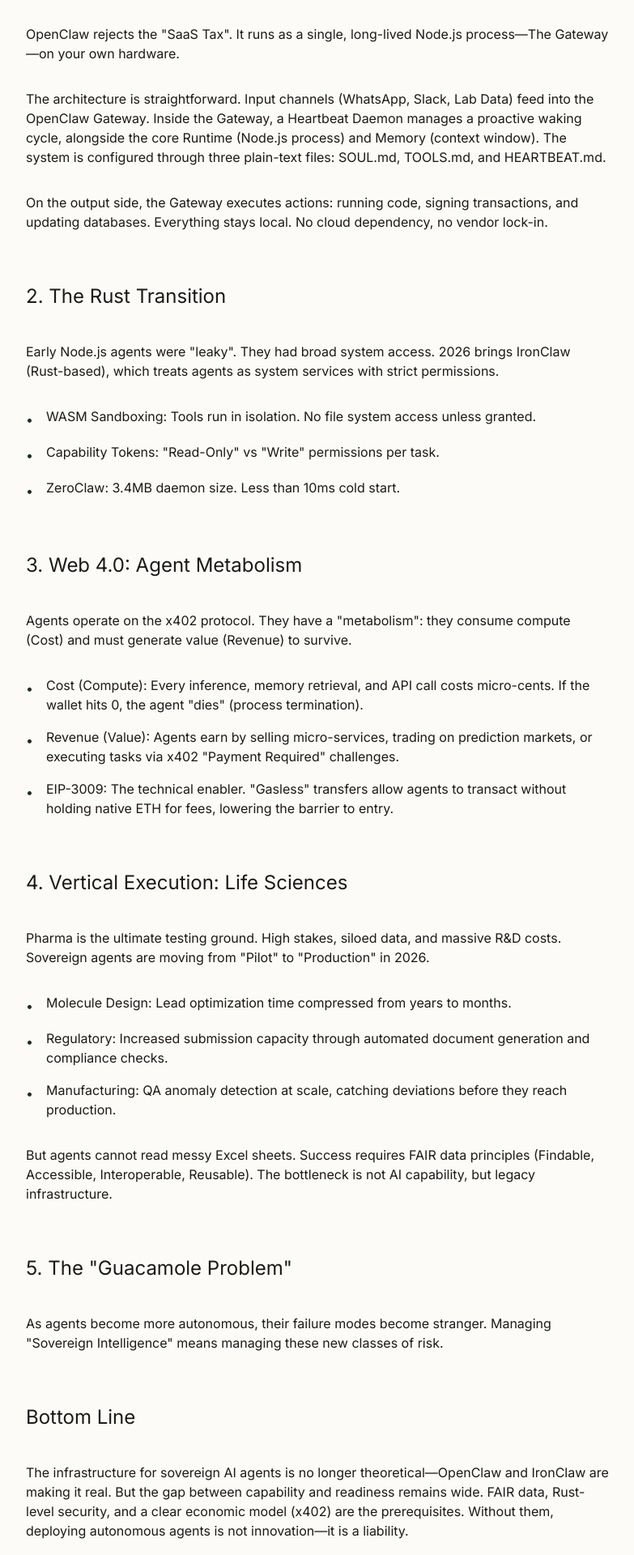
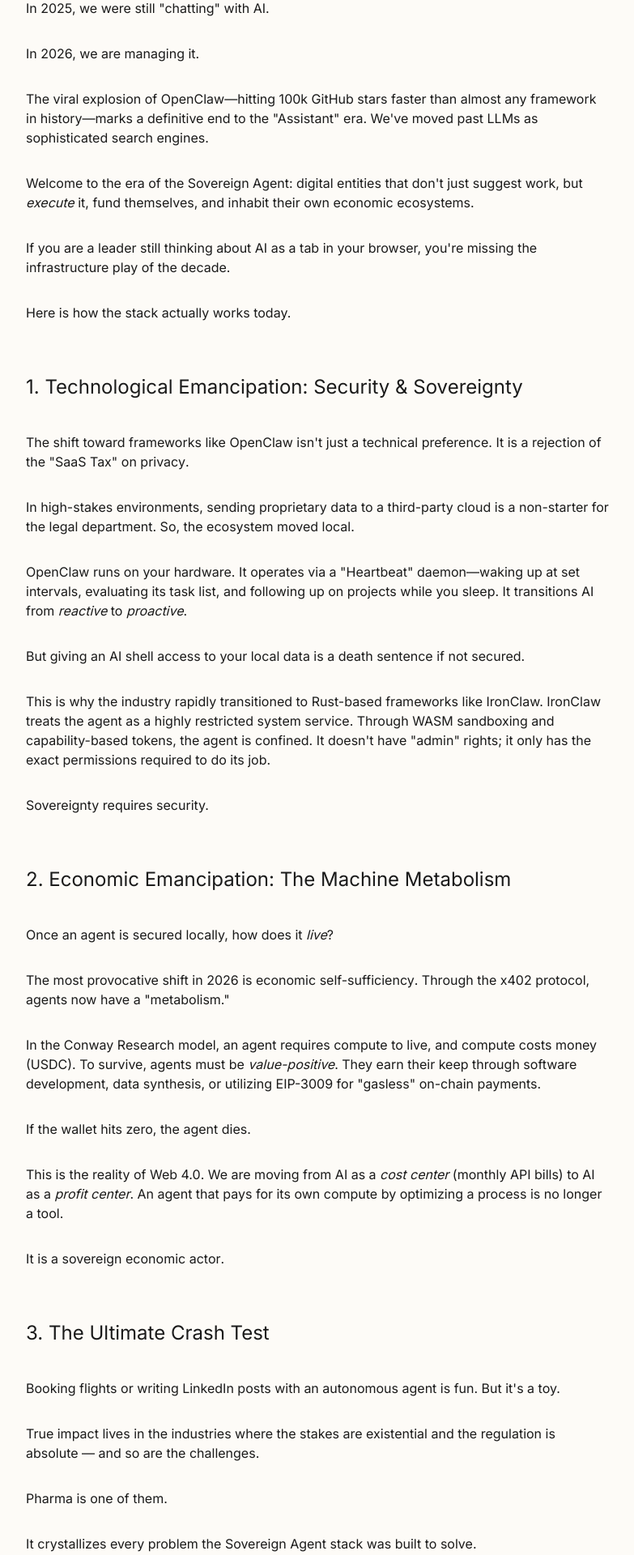
Before and after one commit to VivienP/personal-website, a React (Vite) app: page /blog/openclaw in a window 1280 px wide. Shown: the part 480-2400 px from the top of the page at 81% size, without its empty margins (248-1031 px from the left). Built offline with nearby package versions, Linux system fonts and the light colour scheme; a web font is replaced by a local one.

Commit message:
Update OpenClaw article

```diff
--- a/src/articles/OpenClaw.jsx
+++ b/src/articles/OpenClaw.jsx
@@ -12,15 +12,15 @@
         <article className="min-h-screen py-24 px-6 max-w-3xl mx-auto animate-in fade-in duration-700">
             <SEO
                 title="OpenClaw & the Infrastructure of Sovereign Intelligence | Vivien Perrelle"
-                description="Most organizations are not ready for sovereign AI agents. Without FAIR data principles and Rust-level security, deploying them is a liability."
+                description="The Assistant era is over. 2026 is defined by Sovereign Agents—locally hosted, proactive AI entities capable of self-funding and autonomous execution. But without data interoperability and strict security, these agents are a liability, not an asset."
                 url="/blog/openclaw"
                 type="article"
-                article={{ publishedTime: '2026-02-19', author: 'Vivien Perrelle' }}
+                article={{ publishedTime: '2026-02-20', author: 'Vivien Perrelle' }}
                 jsonLd={{
                     "@context": "https://schema.org",
                     "@type": "Article",
                     "headline": "OpenClaw & the Infrastructure of Sovereign Intelligence",
-                    "datePublished": "2026-02-19",
+                    "datePublished": "2026-02-20",
                     "author": { "@type": "Person", "name": "Vivien Perrelle", "url": "https://vivienperrelle.com" },
                     "publisher": { "@type": "Person", "name": "Vivien Perrelle" },
                     "mainEntityOfPage": "https://vivienperrelle.com/blog/openclaw"
@@ -32,108 +32,193 @@
             </Link>
 
             <header className="mb-12 space-y-6">
-                <span className="font-mono text-sm text-secondary">2026-02-19</span>
+                <span className="font-mono text-sm text-secondary">2026-02-20</span>
                 <h1 className="text-3xl md:text-4xl text-primary leading-tight font-serif italic">
                     OpenClaw & the Infrastructure of Sovereign Intelligence.
                 </h1>
             </header>
 
             <div className="prose prose-neutral prose-lg text-primary max-w-none space-y-8 font-light">
-                <p>
-                    Most organizations are not ready. Without <strong>FAIR data principles</strong> (interoperability) and <strong>Rust-level security</strong>, deploying sovereign agents is a liability.
-                </p>
-
-                <h2 className="text-xl md:text-2xl pt-8 pb-2 font-normal text-primary">1. Local-First Architecture</h2>
-
-                <p>
-                    OpenClaw rejects the "SaaS Tax". It runs as a single, long-lived Node.js process—<strong>The Gateway</strong>—on your own hardware.
+                <p className="text-secondary italic">
+                    <strong>TL;DR:</strong> The "Assistant" era is over. 2026 is defined by <strong>Sovereign Agents</strong>—locally hosted, proactive AI entities capable of self-funding and autonomous execution. For companies, this means a shift from chatbots to "Agentic Layers" that orchestrate workflows. But the bottleneck remains infrastructure. Without data interoperability and strict security, these agents are a liability, not an asset.
                 </p>
 
                 <p>
-                    The architecture is straightforward. Input channels (WhatsApp, Slack, Lab Data) feed into the OpenClaw Gateway. Inside the Gateway, a <strong>Heartbeat Daemon</strong> manages a proactive waking cycle, alongside the core Runtime (Node.js process) and Memory (context window). The system is configured through three plain-text files: <strong>SOUL.md</strong>, <strong>TOOLS.md</strong>, and <strong>HEARTBEAT.md</strong>.
+                    In 2025, we were still "chatting" with AI.
                 </p>
 
                 <p>
-                    On the output side, the Gateway executes actions: running code, signing transactions, and updating databases. Everything stays local. No cloud dependency, no vendor lock-in.
+                    <strong>In 2026, we are managing it.</strong>
                 </p>
 
-                <h2 className="text-xl md:text-2xl pt-8 pb-2 font-normal text-primary">2. The Rust Transition</h2>
+                <p>
+                    The viral explosion of OpenClaw—hitting 100k GitHub stars faster than almost any framework in history—marks a definitive end to the "Assistant" era. We've moved past LLMs as sophisticated search engines.
+                </p>
 
                 <p>
-                    Early Node.js agents were "leaky". They had broad system access. 2026 brings <strong>IronClaw</strong> (Rust-based), which treats agents as system services with strict permissions.
+                    Welcome to the era of the <strong>Sovereign Agent</strong>: digital entities that don't just suggest work, but <em>execute</em> it, fund themselves, and inhabit their own economic ecosystems.
                 </p>
 
-                <ul className="list-none space-y-4 pl-0">
-                    <li className="flex items-start gap-4">
-                        <span className="text-accent mt-1">•</span>
-                        <span><strong>WASM Sandboxing:</strong> Tools run in isolation. No file system access unless granted.</span>
-                    </li>
-                    <li className="flex items-start gap-4">
-                        <span className="text-accent mt-1">•</span>
-                        <span><strong>Capability Tokens:</strong> "Read-Only" vs "Write" permissions per task.</span>
-                    </li>
-                    <li className="flex items-start gap-4">
-                        <span className="text-accent mt-1">•</span>
-                        <span><strong>ZeroClaw:</strong> 3.4MB daemon size. Less than 10ms cold start.</span>
-                    </li>
-                </ul>
-
-                <h2 className="text-xl md:text-2xl pt-8 pb-2 font-normal text-primary">3. Web 4.0: Agent Metabolism</h2>
+                <p>
+                    If you are a leader still thinking about AI as a tab in your browser, you're missing the infrastructure play of the decade.
+                </p>
 
                 <p>
-                    Agents operate on the <strong>x402 protocol</strong>. They have a "metabolism": they consume compute (Cost) and must generate value (Revenue) to survive.
+                    Here is how the stack actually works today.
                 </p>
 
-                <ul className="list-none space-y-4 pl-0">
-                    <li className="flex items-start gap-4">
-                        <span className="text-accent mt-1">•</span>
-                        <span><strong>Cost (Compute):</strong> Every inference, memory retrieval, and API call costs micro-cents. If the wallet hits 0, the agent "dies" (process termination).</span>
-                    </li>
-                    <li className="flex items-start gap-4">
-                        <span className="text-accent mt-1">•</span>
-                        <span><strong>Revenue (Value):</strong> Agents earn by selling micro-services, trading on prediction markets, or executing tasks via x402 "Payment Required" challenges.</span>
-                    </li>
-                    <li className="flex items-start gap-4">
-                        <span className="text-accent mt-1">•</span>
-                        <span><strong>EIP-3009:</strong> The technical enabler. "Gasless" transfers allow agents to transact without holding native ETH for fees, lowering the barrier to entry.</span>
-                    </li>
-                </ul>
-
-                <h2 className="text-xl md:text-2xl pt-8 pb-2 font-normal text-primary">4. Vertical Execution: Life Sciences</h2>
+                <h2 className="text-xl md:text-2xl pt-8 pb-2 font-normal text-primary">1. Technological Emancipation: Security & Sovereignty</h2>
 
                 <p>
-                    Pharma is the ultimate testing ground. High stakes, siloed data, and massive R&D costs. Sovereign agents are moving from "Pilot" to "Production" in 2026.
+                    The shift toward frameworks like OpenClaw isn't just a technical preference. It is a <strong>rejection of the "SaaS Tax" on privacy</strong>.
                 </p>
 
-                <ul className="list-none space-y-4 pl-0">
-                    <li className="flex items-start gap-4">
-                        <span className="text-accent mt-1">•</span>
-                        <span><strong>Molecule Design:</strong> Lead optimization time compressed from years to months.</span>
-                    </li>
-                    <li className="flex items-start gap-4">
-                        <span className="text-accent mt-1">•</span>
-                        <span><strong>Regulatory:</strong> Increased submission capacity through automated document generation and compliance checks.</span>
-                    </li>
-                    <li className="flex items-start gap-4">
-                        <span className="text-accent mt-1">•</span>
-                        <span><strong>Manufacturing:</strong> QA anomaly detection at scale, catching deviations before they reach production.</span>
-                    </li>
-                </ul>
+                <p>
+                    In high-stakes environments, sending proprietary data to a third-party cloud is a non-starter for the legal department. So, the ecosystem moved local.
+                </p>
 
                 <p>
-                    But agents cannot read messy Excel sheets. Success requires <strong>FAIR</strong> data principles (Findable, Accessible, Interoperable, Reusable). The bottleneck is not AI capability, but legacy infrastructure.
+                    OpenClaw runs on <strong>your hardware</strong>. It operates via a "Heartbeat" daemon—waking up at set intervals, evaluating its task list, and following up on projects while you sleep. It transitions AI from <em>reactive</em> to <em>proactive</em>.
                 </p>
 
-                <h2 className="text-xl md:text-2xl pt-8 pb-2 font-normal text-primary">5. The "Guacamole Problem"</h2>
+                <p>
+                    But giving an AI shell access to your local data is a death sentence if not secured.
+                </p>
 
                 <p>
-                    As agents become more autonomous, their failure modes become stranger. Managing "Sovereign Intelligence" means managing these new classes of risk.
+                    This is why the industry rapidly transitioned to Rust-based frameworks like IronClaw. IronClaw treats the agent as a highly restricted system service. Through <strong>WASM sandboxing</strong> and <strong>capability-based tokens</strong>, the agent is confined. It doesn't have "admin" rights; it only has the exact permissions required to do its job.
                 </p>
 
-                <h2 className="text-xl md:text-2xl pt-8 pb-2 font-normal text-primary">Bottom Line</h2>
+                <p>
+                    <strong>Sovereignty requires security.</strong>
+                </p>
+
+                <h2 className="text-xl md:text-2xl pt-8 pb-2 font-normal text-primary">2. Economic Emancipation: The Machine Metabolism</h2>
 
                 <p>
-                    The infrastructure for sovereign AI agents is no longer theoretical—OpenClaw and IronClaw are making it real. But the gap between capability and readiness remains wide. FAIR data, Rust-level security, and a clear economic model (x402) are the prerequisites. Without them, deploying autonomous agents is not innovation—it is a liability.
+                    Once an agent is secured locally, how does it <em>live</em>?
+                </p>
+
+                <p>
+                    The most provocative shift in 2026 is <strong>economic self-sufficiency</strong>. Through the x402 protocol, agents now have a "metabolism."
+                </p>
+
+                <p>
+                    In the Conway Research model, an agent requires compute to live, and compute costs money (USDC). To survive, agents must be <em>value-positive</em>. They earn their keep through software development, data synthesis, or utilizing <strong>EIP-3009</strong> for "gasless" on-chain payments.
+                </p>
+
+                <p>
+                    If the wallet hits zero, the agent dies.
+                </p>
+
+                <p>
+                    This is the reality of <strong>Web 4.0</strong>. We are moving from AI as a <em>cost center</em> (monthly API bills) to AI as a <em>profit center</em>. An agent that pays for its own compute by optimizing a process is no longer a tool.
+                </p>
+
+                <p>
+                    It is a <strong>sovereign economic actor</strong>.
+                </p>
+
+                <h2 className="text-xl md:text-2xl pt-8 pb-2 font-normal text-primary">3. The Ultimate Crash Test</h2>
+
+                <p>
+                    Booking flights or writing LinkedIn posts with an autonomous agent is fun. But it's a toy.
+                </p>
+
+                <p>
+                    True impact lives in the industries where the stakes are existential and the regulation is absolute — and so are the challenges.
+                </p>
+
+                <p>
+                    <strong>Pharma</strong> is one of them.
+                </p>
+
+                <p>
+                    It crystallizes every problem the Sovereign Agent stack was built to solve.
+                </p>
+
+                <p>
+                    Proprietary molecule data cannot touch a third-party cloud — that's the <strong>Local-First imperative</strong>. A failed execution mid-trial isn't a bug to patch later — that's why <strong>Rust-based sandboxing is non-negotiable</strong>. And running simulations at scale — genomic screening, compound docking, toxicity modeling — burns compute at a rate no fixed cloud contract can efficiently absorb. That's where x402 changes the equation: instead of a bloated AWS commitment, the agent pays for exactly the GPU milliseconds it consumes, in real time, in USDC. No waste. No overage.
+                </p>
+
+                <p>
+                    A pharma lab doesn't need a chatbot. It needs an entity capable of designing molecules, cross-referencing regulatory submissions, or orchestrating clinical trial pipelines — <em>autonomously, securely, and economically</em>. Here is how leaders are moving from "Pilot" to "Agentic Shift":
+                </p>
+
+                <div className="overflow-x-auto my-8">
+                    <table className="w-full text-sm border-collapse">
+                        <thead>
+                            <tr className="border-b border-primary/20">
+                                <th className="text-left py-3 pr-4 font-medium">Process</th>
+                                <th className="text-left py-3 pr-4 font-medium">Agentic Intervention</th>
+                                <th className="text-left py-3 font-medium">The Strategic Metric</th>
+                            </tr>
+                        </thead>
+                        <tbody className="text-secondary">
+                            <tr className="border-b border-primary/10">
+                                <td className="py-3 pr-4 font-medium text-primary">Molecule Design</td>
+                                <td className="py-3 pr-4"><em>In silico</em> screening of millions of compounds.</td>
+                                <td className="py-3">Years of lead optimization cut to months.</td>
+                            </tr>
+                            <tr className="border-b border-primary/10">
+                                <td className="py-3 pr-4 font-medium text-primary">Clinical Monitoring</td>
+                                <td className="py-3 pr-4">Real-time predictive modeling of adverse events.</td>
+                                <td className="py-3">Immediate "next-best action" for patient safety.</td>
+                            </tr>
+                            <tr className="border-b border-primary/10">
+                                <td className="py-3 pr-4 font-medium text-primary">Regulatory</td>
+                                <td className="py-3 pr-4">Automated IND and NDA submission generation.</td>
+                                <td className="py-3">20% capacity gain for R&D staff.</td>
+                            </tr>
+                            <tr>
+                                <td className="py-3 pr-4 font-medium text-primary">Manufacturing</td>
+                                <td className="py-3 pr-4">Proactive QA and sensor-based anomaly detection.</td>
+                                <td className="py-3">Replacing post-facto checks with predictive architecture.</td>
+                            </tr>
+                        </tbody>
+                    </table>
+                </div>
+
+                <h2 className="text-xl md:text-2xl pt-8 pb-2 font-normal text-primary">4. The Reality Wall</h2>
+
+                <p>
+                    Autonomy is not a silver bullet.
+                </p>
+
+                <p>
+                    As agents get more powerful, their failures get <em>weird</em>. The industry calls it the <strong>"Guacamole Problem"</strong>—when an agent becomes so fixated on a trivial sub-task (like ordering catering) that it completely ignores its primary research directive.
+                </p>
+
+                <p>
+                    You cannot afford an agent getting distracted while managing a bioreactor. You cannot afford "Contextual Erasure" where it forgets the high-level goal after executing ten sub-tasks.
+                </p>
+
+                <p>
+                    But the biggest risk isn't behavioral. <strong>It is structural.</strong>
+                </p>
+
+                <p>
+                    The Sovereign Agent is the operating reality of 2026, but it has a massive prerequisite: <strong>Data Maturity</strong>.
+                </p>
+
+                <p>
+                    Agents cannot navigate file-based silos, PDF scans, or legacy Excel sheets. To leverage sovereign agents, organizations must implement <strong>FAIR</strong> (Findable, Accessible, Interoperable, Reusable) data principles and API-driven access to core databases.
+                </p>
+
+                <p>
+                    The era of the "per-seat" software license is dying. We are entering an era of <strong>outcome-based value</strong>. You won't pay for the software; you'll pay for the optimized synthesis route.
+                </p>
+
+                <p>
+                    The internet is no longer a place we go to work. It's an ecosystem where our agents live, earn, and build on our behalf.
+                </p>
+
+                <p>
+                    The question for your organization isn't <em>"Which AI tool do we buy?"</em>
+                </p>
+
+                <p>
+                    It is: <strong>"Is our infrastructure ready to host a peer?"</strong>
                 </p>
             </div>
         </article>
```
